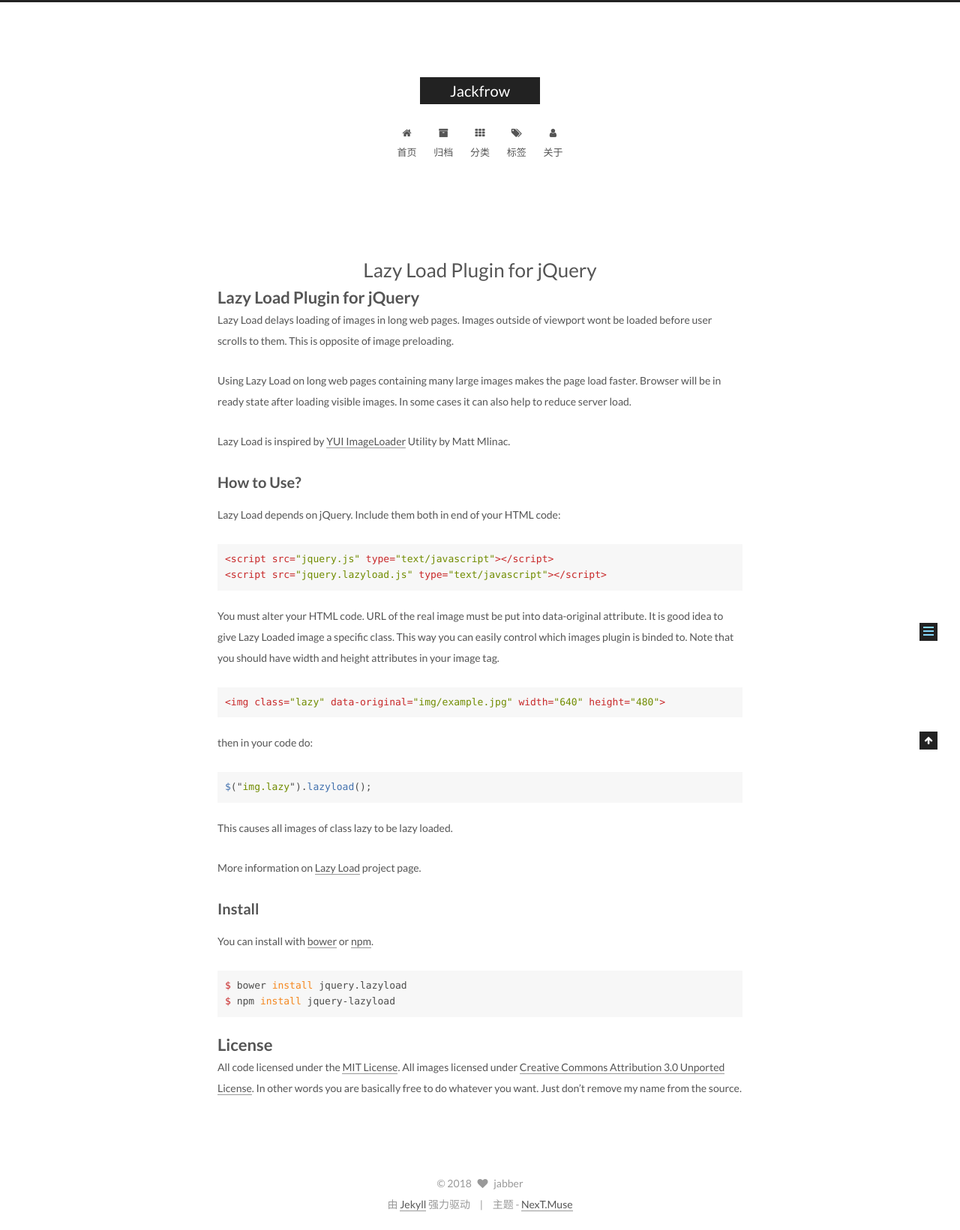
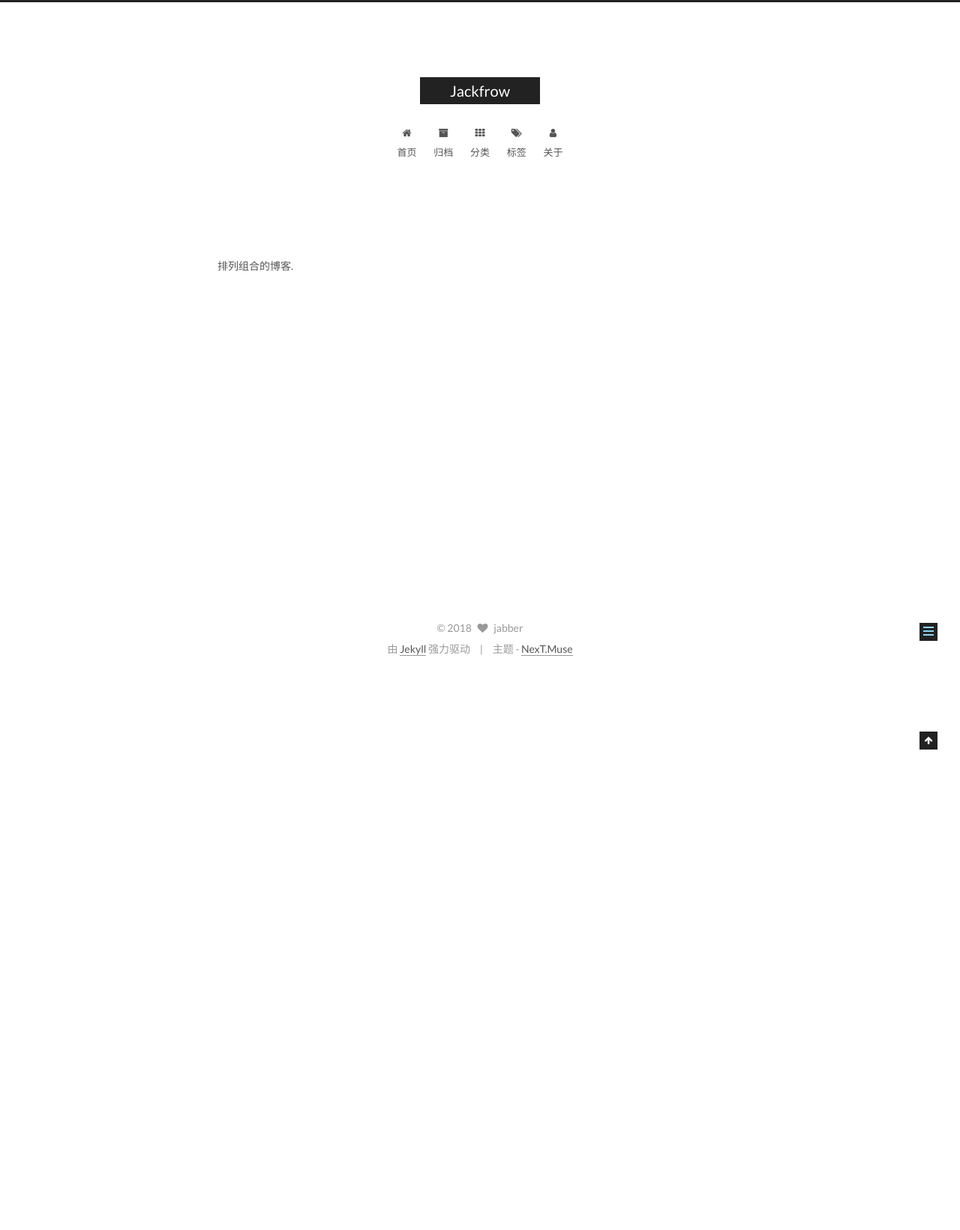
Before and after one commit to jackfrow/jackfrow.github.io-deprecated-, a Jekyll site: the page built from assets/lib/jquery_lazyload/README.md, in a window 1280 px wide. Shown: the whole page at 75% size. Built offline with Jekyll 4.4.1, drawn with Linux system fonts in a browser that asks for light colours; our own code applies the rules of GitHub Pages for plain Markdown files; after the commit the page ends 900 px from its top, so only the background shows below that.

````diff
--- a/assets/lib/jquery_lazyload/README.md
+++ b/assets/lib/jquery_lazyload/README.md
@@ -1,47 +1 @@
-# Lazy Load Plugin for jQuery
-
-Lazy Load delays loading of images in long web pages. Images outside of viewport wont be loaded before user scrolls to them. This is opposite of image preloading.
-
-Using Lazy Load on long web pages containing many large images makes the page load faster. Browser will be in ready state after loading visible images. In some cases it can also help to reduce server load.
-
-Lazy Load is inspired by [YUI ImageLoader](http://developer.yahoo.com/yui/imageloader/) Utility by Matt Mlinac.
-
-## How to Use?
-
-Lazy Load depends on jQuery. Include them both in end of your HTML code:
-
-```html
-<script src="jquery.js" type="text/javascript"></script>
-<script src="jquery.lazyload.js" type="text/javascript"></script>
-```
-
-You must alter your HTML code. URL of the real image must be put into data-original attribute. It is good idea to give Lazy Loaded image a specific class. This way you can easily control which images plugin is binded to. Note that you should have width and height attributes in your image tag.
-
-```html
-<img class="lazy" data-original="img/example.jpg" width="640" height="480">
-```
-
-then in your code do:
-
-```js
-$("img.lazy").lazyload();
-```
-
-This causes all images of class lazy to be lazy loaded.
-
-More information on [Lazy Load](http://www.appelsiini.net/projects/lazyload) project page.
-
-## Install
-
-You can install with [bower](http://bower.io/) or [npm](https://www.npmjs.com/).
-
-
-```sh
-$ bower install jquery.lazyload
-$ npm install jquery-lazyload
-```
-
-
-# License
-
-All code licensed under the [MIT License](http://www.opensource.org/licenses/mit-license.php). All images licensed under [Creative Commons Attribution 3.0 Unported License](http://creativecommons.org/licenses/by/3.0/deed.en_US). In other words you are basically free to do whatever you want. Just don't remove my name from the source.
+排列组合的博客.
````
Also changed, not shown: _posts/2018-3-28-imags.md (renamed from _posts/风景.md, +1 -3 lines).
